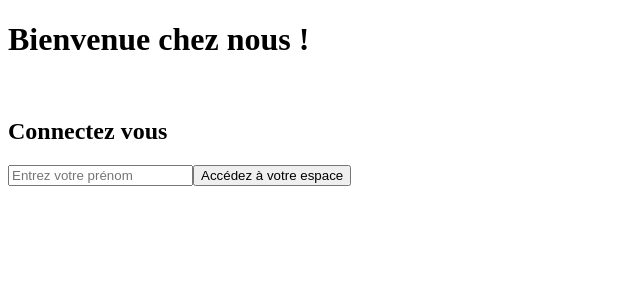
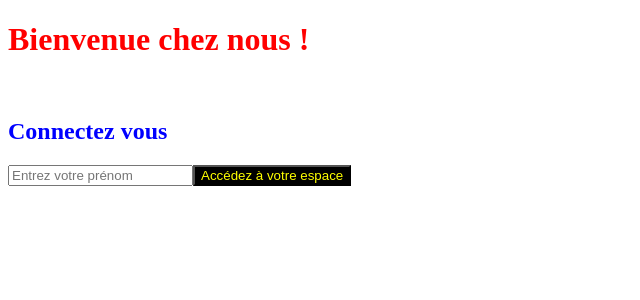
Before and after one commit to T0n-io/projet-resto, a React (Vite) app: page / in a window 1280 px wide. Shown: the top 300 px of the page, without its empty margins (0-640 px from the left). Built offline with nearby package versions, Linux system fonts and the light colour scheme.

Commit message:
🍱 F03: Add image bg and logo in assets

```diff
--- a/src/components/pages/login/LoginForm.jsx
+++ b/src/components/pages/login/LoginForm.jsx
@@ -1,5 +1,6 @@
 import { useState } from "react";
 import { useNavigate } from "react-router";
+import styled from "styled-components";
 
 export default function LoginForm() {
   //state
@@ -17,7 +18,7 @@ export default function LoginForm() {
   // affichage
 
   return (
-    <form action="submit" onSubmit={handleSubmit}>
+    <LoginFormStyled action="submit" onSubmit={handleSubmit}>
       <h1>Bienvenue chez nous !</h1>
       <br />
       <h2>Connectez vous</h2>
@@ -29,10 +30,18 @@ export default function LoginForm() {
         required
       />
       <button>Accédez à votre espace</button>
-    </form>
+    </LoginFormStyled>
   );
 }
+const LoginFormStyled = styled.form`
+  background-image: url("");
+  h1 { color: red; }
+  h2 { color: blue; }
+  input { color: green; }
+  button { color: yellow; background-color: black; }
 
+
+`;
 
 // 4 méthodes pour ajouter du style à un composants
 // 1. inline style
--- a/src/components/pages/login/LoginPage.jsx
+++ b/src/components/pages/login/LoginPage.jsx
@@ -1,10 +1,16 @@
 // import React, { useState } from "react";
+import { styled } from "styled-components";
 import LoginForm from "./LoginForm";
 
 export default function LoginPage() {
-
   // affichage
   return (
-    <LoginForm />
+    <LoginPageStyled>
+      <LoginForm />
+    </LoginPageStyled>
   );
 }
+const LoginPageStyled = styled.div`
+g
+);
+`;
```
Also changed, not shown: src/assets/images/F03 logo-orange.png (added), 1 other file (tests, documents, lock files or other folders).
